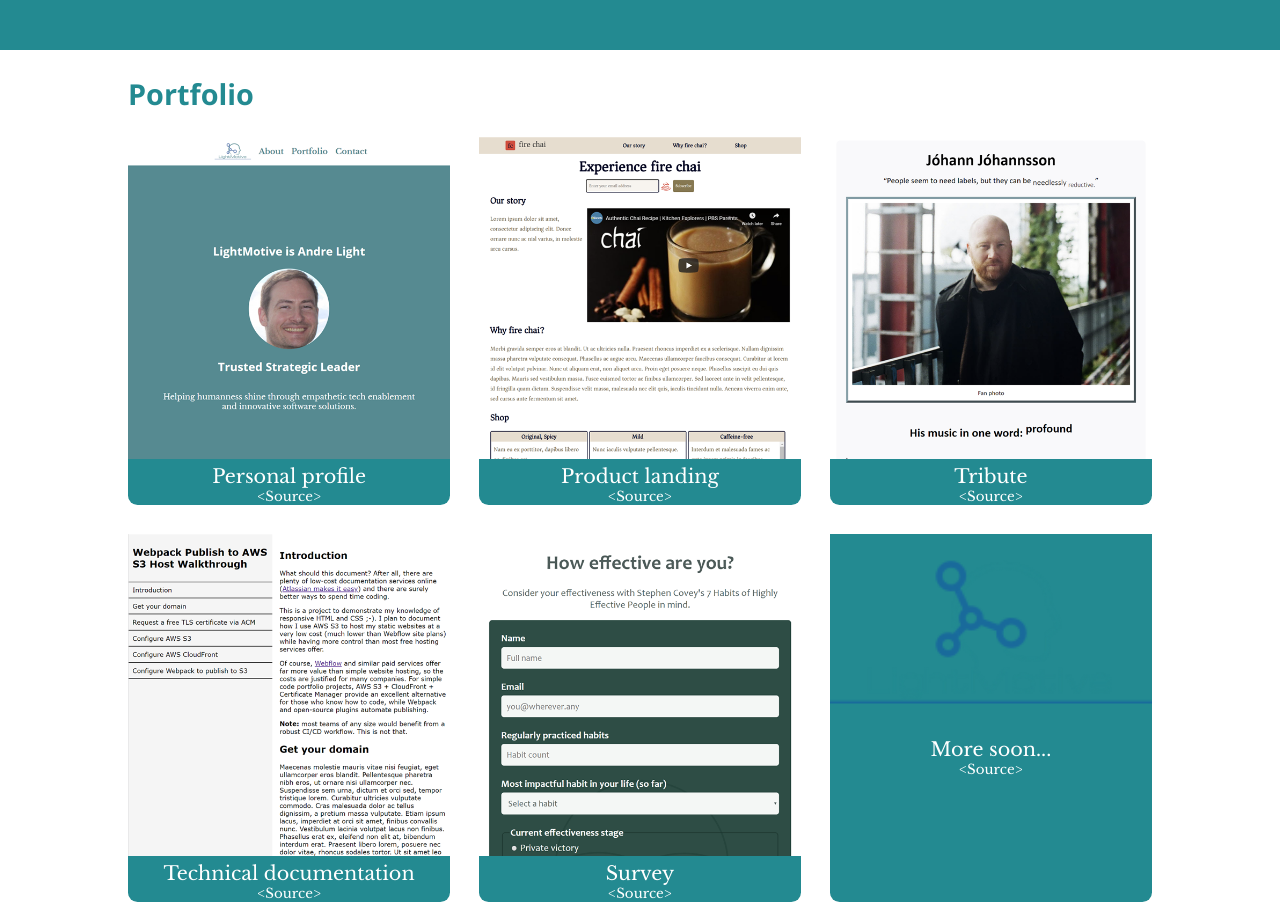
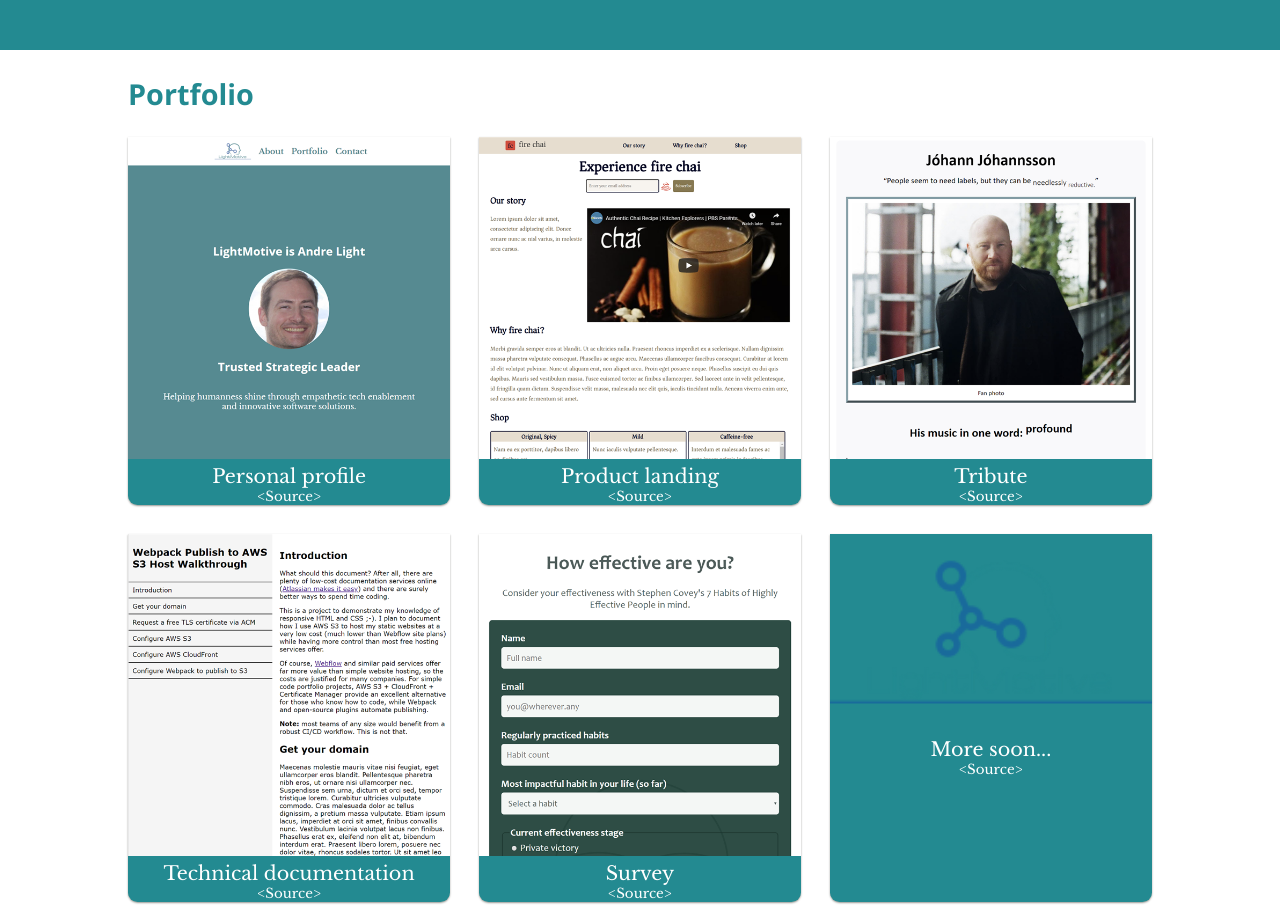
Before and after one commit to alight1/lightmotive-profile, a website built with webpack: page src/index.html in a window 1280 px wide. Shown: the part 820-1725 px from the top of the page. Built offline with nearby package versions, Linux system fonts and the light colour scheme.

Commit message:
Add shadow to project tiles

```diff
--- a/src/style.css
+++ b/src/style.css
@@ -135,6 +135,7 @@ header {
   background-color: var(--color-primary-paragraph);
   color: var(--color-primary);
   border-radius: 0 0 var(--padding-content-box) var(--padding-content-box);
+  box-shadow: 0px 1px 2px 0px #979994;
 }
 
 .section.section--portfolio
```
